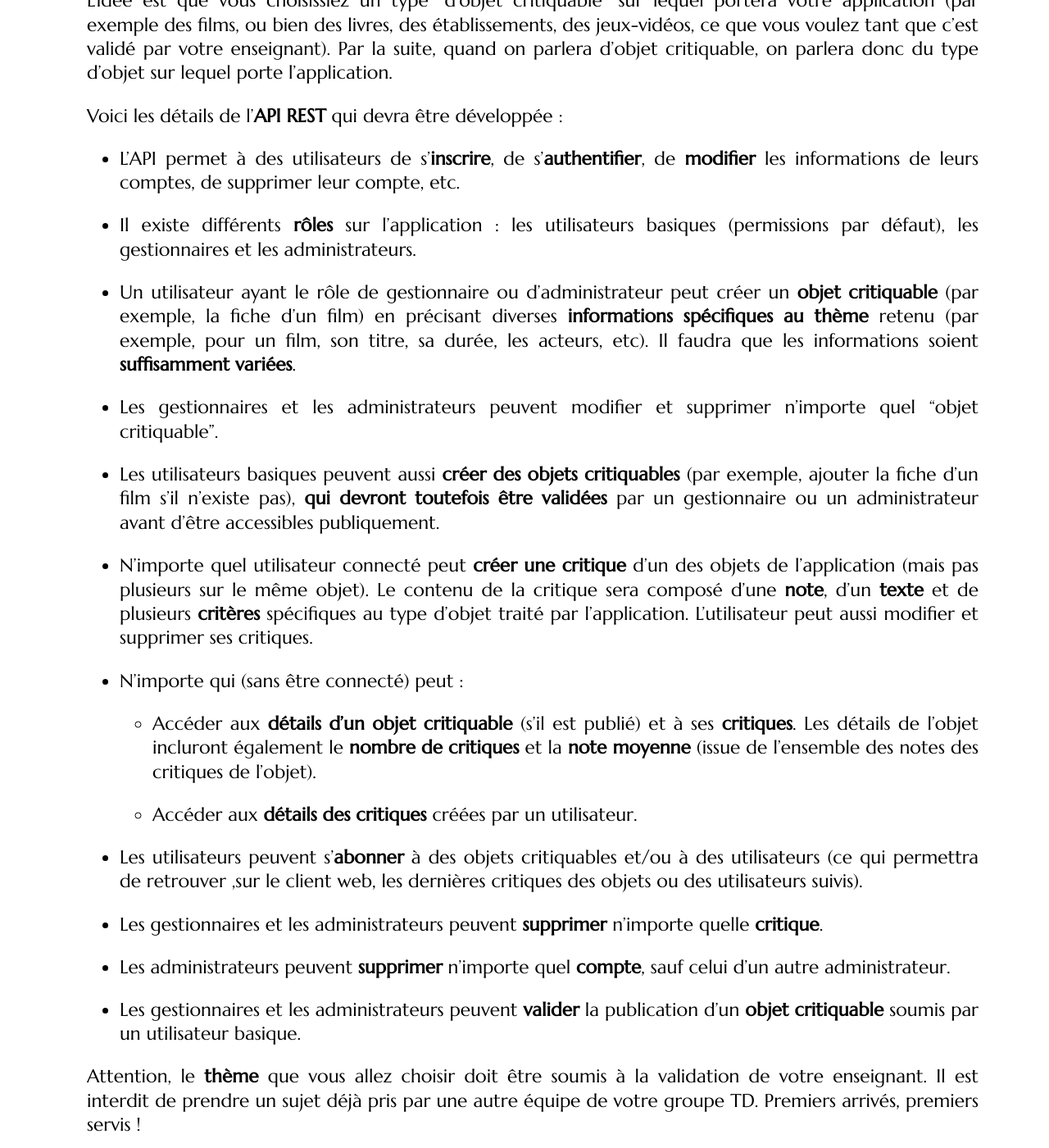
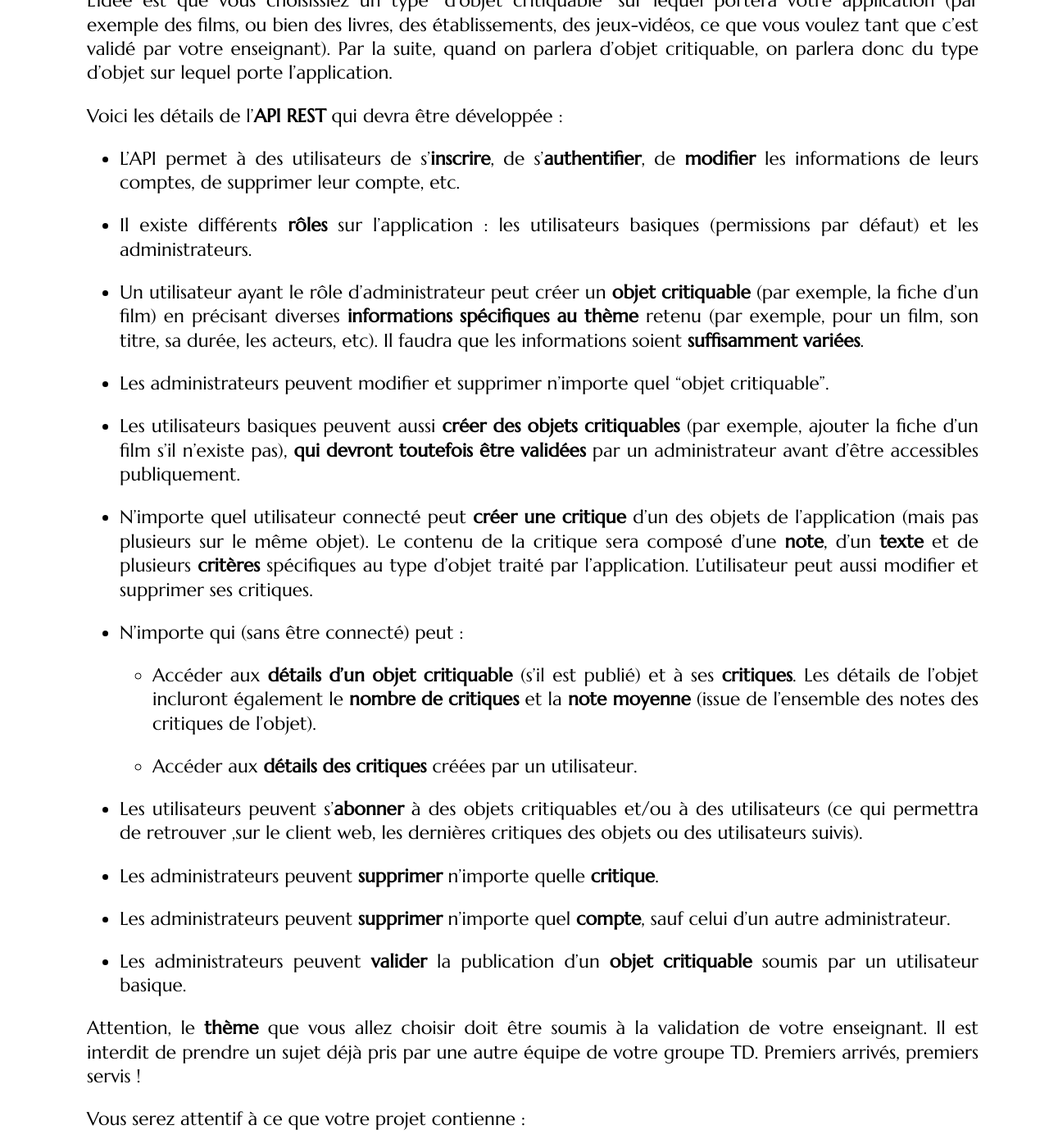
Before and after one commit to mgasquet/R5.A.05-ProgrammationAvancee-Web, a Jekyll site: the page built from tutorials/projet2.md, in a window 1280 px wide and 1400 px high, scrolled down 842 px. Shown: the whole window at 82% size. Built offline with Jekyll 4.4.1, drawn with Linux system fonts in a browser that asks for light colours; some web fonts are replaced; some of the changed text lies outside the part shown.

Commit message:
Update projet 2

```diff
--- a/tutorials/projet2.md
+++ b/tutorials/projet2.md
@@ -27,13 +27,13 @@ Voici les détails de l'**API REST** qui devra être développée :
 
 * L'API permet à des utilisateurs de s'**inscrire**, de s'**authentifier**, de **modifier** les informations de leurs comptes, de supprimer leur compte, etc.
 
-* Il existe différents **rôles** sur l'application : les utilisateurs basiques (permissions par défaut), les gestionnaires et les administrateurs.
+* Il existe différents **rôles** sur l'application : les utilisateurs basiques (permissions par défaut) et les administrateurs.
 
-* Un utilisateur ayant le rôle de gestionnaire ou d'administrateur peut créer un **objet critiquable** (par exemple, la fiche d'un film) en précisant diverses **informations spécifiques au thème** retenu (par exemple, pour un film, son titre, sa durée, les acteurs, etc). Il faudra que les informations soient **suffisamment variées**.
+* Un utilisateur ayant le rôle d'administrateur peut créer un **objet critiquable** (par exemple, la fiche d'un film) en précisant diverses **informations spécifiques au thème** retenu (par exemple, pour un film, son titre, sa durée, les acteurs, etc). Il faudra que les informations soient **suffisamment variées**.
 
-* Les gestionnaires et les administrateurs peuvent modifier et supprimer n'importe quel "objet critiquable".
+* Les administrateurs peuvent modifier et supprimer n'importe quel "objet critiquable".
 
-* Les utilisateurs basiques peuvent aussi **créer des objets critiquables** (par exemple, ajouter la fiche d'un film s'il n'existe pas), **qui devront toutefois être validées** par un gestionnaire ou un administrateur avant d'être accessibles publiquement.
+* Les utilisateurs basiques peuvent aussi **créer des objets critiquables** (par exemple, ajouter la fiche d'un film s'il n'existe pas), **qui devront toutefois être validées** par un administrateur avant d'être accessibles publiquement.
 
 * N'importe quel utilisateur connecté peut **créer une critique** d'un des objets de l'application (mais pas plusieurs sur le même objet). Le contenu de la critique sera composé d'une **note**, d'un **texte** et de plusieurs **critères** spécifiques au type d'objet traité par l'application. L'utilisateur peut aussi modifier et supprimer ses critiques.
 
@@ -45,11 +45,11 @@ Voici les détails de l'**API REST** qui devra être développée :
 
 * Les utilisateurs peuvent s'**abonner** à des objets critiquables et/ou à des utilisateurs (ce qui permettra de retrouver ,sur le client web, les dernières critiques des objets ou des utilisateurs suivis).
 
-* Les gestionnaires et les administrateurs peuvent **supprimer** n'importe quelle **critique**.
+* Les administrateurs peuvent **supprimer** n'importe quelle **critique**.
 
 * Les administrateurs peuvent **supprimer** n'importe quel **compte**, sauf celui d'un autre administrateur.
 
-* Les gestionnaires et les administrateurs peuvent **valider** la publication d'un **objet critiquable** soumis par un utilisateur basique.
+* Les administrateurs peuvent **valider** la publication d'un **objet critiquable** soumis par un utilisateur basique.
 
 Attention, le **thème** que vous allez choisir doit être soumis à la validation de votre enseignant.
 Il est interdit de prendre un sujet déjà pris par une autre équipe de votre groupe TD. Premiers arrivés, premiers servis !
@@ -89,13 +89,13 @@ Ce front devra donc permettre d'utiliser les fonctionnalités suivantes :
 
 * Permettre aux **utilisateurs connectés** de créer un **objet critiquable** :
 
-    * Pour un gestionnaire ou un administrateur, il sera publié immédiatement.
+    * Pour un administrateur, il sera publié immédiatement.
 
     * Pour un utilisateur basique, il sera soumis à validation.
 
 * Permettre aux utilisateurs connectés de **critiquer** un objet (et de modifier/supprimer leurs propres critiques).
 
-* Permettre aux gestionnaires et aux administrateurs de **supprimer** des **objets critiquables** et des **critiques**.
+* Permettre aux administrateurs de **supprimer** des **objets critiquables** et des **critiques**.
 
 * Permettre aux administrateurs de **supprimer** des **comptes** (sauf ceux des autres administrateurs).
 
@@ -116,8 +116,6 @@ Ce front devra donc permettre d'utiliser les fonctionnalités suivantes :
     * La liste des dernières critiques des objets suivis.
 
     * La liste des dernières critiques des utilisateurs suivis.
-
-* Les **gestionnaires** et les **administrateurs** peuvent retrouver les objets critiquables en **attente de validation** sur une page et les **valider**.
 
 * Ce projet sera aussi relié au projet **MyAvatar** afin de charger les photos de profils de vos utilisateurs en utilisant leur adresse email (information que vous donne l'API). Il suffit de hacher son adresse email et d'accéder au fichier avec un lien vers le site de **MyAvatar**. Vous devrez installer une librairie adéquate pour chiffrer l'adresse email avec `SHA-256`.
 
@@ -207,7 +205,7 @@ Cette archive devra contenir :
 
     * Une explication sur comment peupler la BD.
 
-    * Des logins/mot de passe d'utilisateurs intéressants, pour tester les diverses fonctionnalités (un utilisateur basique, un gestionnaire, un administrateur...).
+    * Des logins/mot de passe d'utilisateurs intéressants, pour tester les diverses fonctionnalités (un utilisateur basique, un administrateur...).
 
     * Une présentation du thème choisi (quel type d'objet est critiqué, quelles informations sont présentées sur la page d'un objet, quelles sont les critères d'une critique, etc).
 
```
Also changed, not shown: other parts of tutorials/projet2.md (+2 -2 lines).
